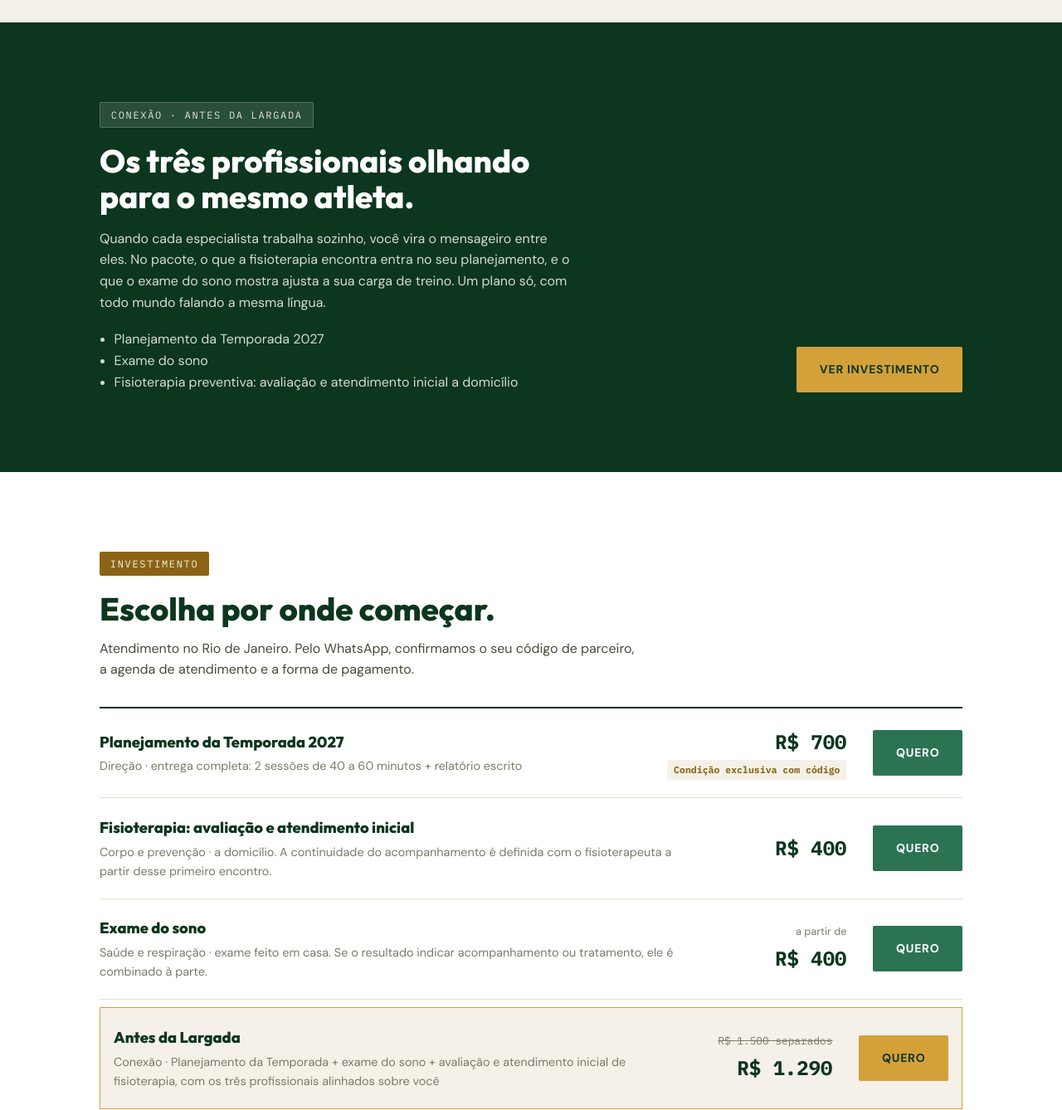
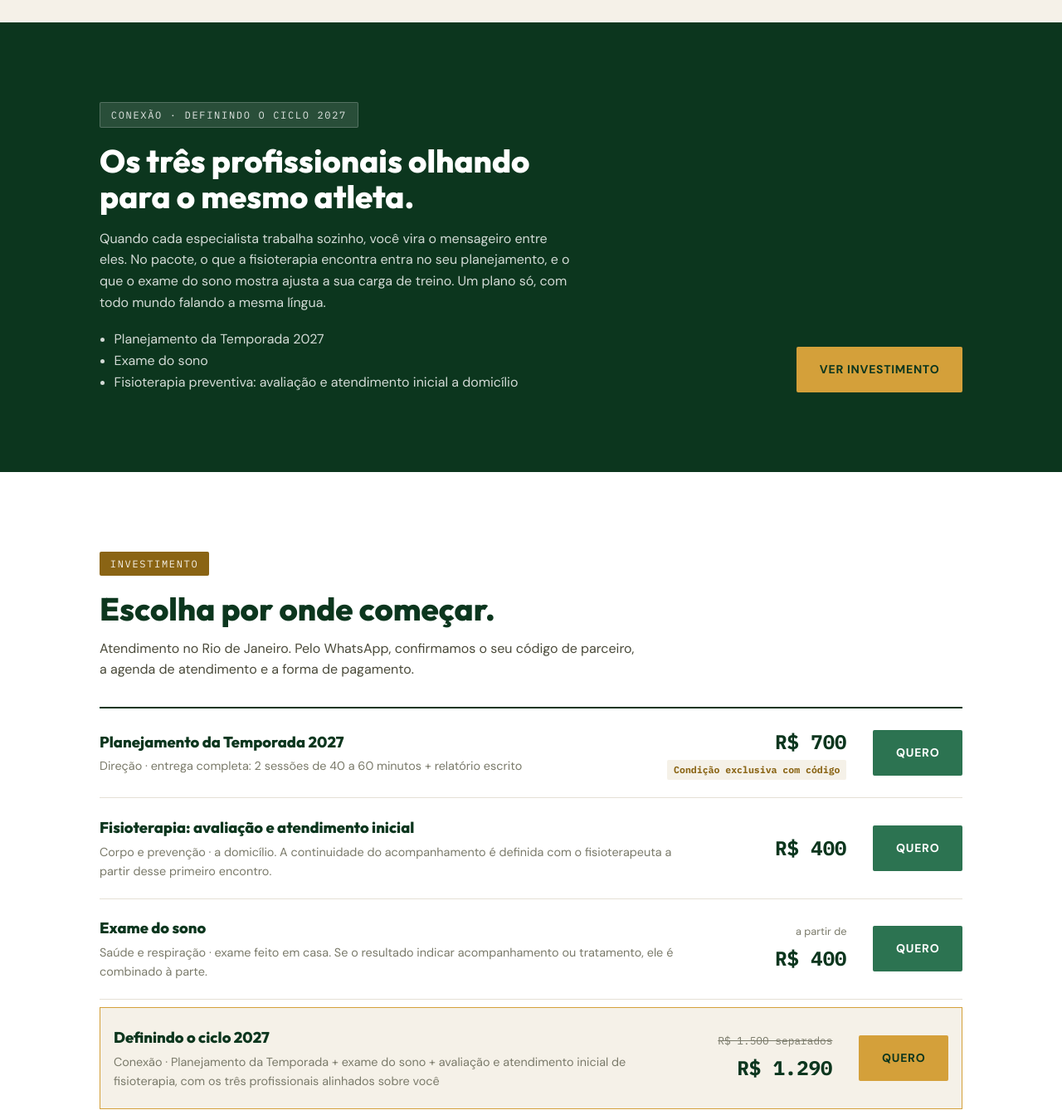
Before and after one commit to Daianesantosme/entre-rps, a plain HTML site: page temporada2027/index.html in a window 1280 px wide. Shown: the part 5920-7258 px from the top of the page at 83% size. Drawn offline with Linux system fonts and the light colour scheme.

Commit message:
LP Temporada 2027: pacote renomeado para Definindo o ciclo 2027
Co-Authored-By: Claude Opus 5.5 <noreply@anthropic.com>
Claude-Session: https://claude.ai/code/session_01RzuQaKxJJTd89R3mdLpD3o

```diff
--- a/temporada2027/index.html
+++ b/temporada2027/index.html
@@ -375,7 +375,7 @@ footer{background:var(--branco);border-top:1px solid var(--linha);padding-block:
   <section class="sec pacote">
     <div class="wrap pacote-grid">
       <div>
-        <span class="eyebrow eyebrow-clara">Conexão · Antes da Largada</span>
+        <span class="eyebrow eyebrow-clara">Conexão · Definindo o ciclo 2027</span>
         <h2>Os três profissionais olhando para o mesmo atleta.</h2>
         <p class="pac-txt">Quando cada especialista trabalha sozinho, você vira o mensageiro entre eles. No pacote, o que a fisioterapia encontra entra no seu planejamento, e o que o exame do sono mostra ajusta a sua carga de treino. Um plano só, com todo mundo falando a mesma língua.</p>
         <ul>
@@ -410,9 +410,9 @@ footer{background:var(--branco);border-top:1px solid var(--linha);padding-block:
           <a class="btn btn-verde" data-product="Exame do sono" href="#">Quero</a>
         </div>
         <div class="linha destaque">
-          <div><h3>Antes da Largada</h3><p class="det">Conexão · Planejamento da Temporada + exame do sono + avaliação e atendimento inicial de fisioterapia, com os três profissionais alinhados sobre você</p></div>
+          <div><h3>Definindo o ciclo 2027</h3><p class="det">Conexão · Planejamento da Temporada + exame do sono + avaliação e atendimento inicial de fisioterapia, com os três profissionais alinhados sobre você</p></div>
           <div class="val"><span class="de">R$ 1.500 separados</span><span class="v">R$ 1.290</span></div>
-          <a class="btn btn-dourado" data-product="Antes da Largada (pacote)" href="#">Quero</a>
+          <a class="btn btn-dourado" data-product="Definindo o ciclo 2027 (pacote)" href="#">Quero</a>
         </div>
       </div>
     </div>
@@ -431,7 +431,7 @@ footer{background:var(--branco);border-top:1px solid var(--linha);padding-block:
           <option>Planejamento da Temporada 2027</option>
           <option>Fisioterapia: avaliação e atendimento inicial (a domicílio)</option>
           <option>Exame do sono</option>
-          <option>Antes da Largada (pacote)</option>
+          <option>Definindo o ciclo 2027 (pacote)</option>
         </select>
         <label for="cod">Código de parceiro</label>
         <input id="cod" placeholder="EX.: FOX2027" maxlength="20" autocomplete="off">
@@ -446,7 +446,7 @@ footer{background:var(--branco);border-top:1px solid var(--linha);padding-block:
       <span class="eyebrow">Como comprar</span>
       <h2>Do clique à agenda, em três passos.</h2>
       <ol class="passos">
-        <li><strong>Escolha o serviço</strong><span>Avulso ou o Antes da Largada. Se tiver, tenha à mão o seu código de parceiro.</span></li>
+        <li><strong>Escolha o serviço</strong><span>Um serviço avulso ou o pacote Definindo o ciclo 2027. Se tiver, tenha à mão o seu código de parceiro.</span></li>
         <li><strong>Chame no WhatsApp</strong><span>A mensagem já vai pronta com o serviço escolhido e o seu código, se tiver.</span></li>
         <li><strong>Confirme e agende</strong><span>Conferimos o seu código de parceiro, combinamos o pagamento e marcamos a data do atendimento.</span></li>
       </ol>
```
